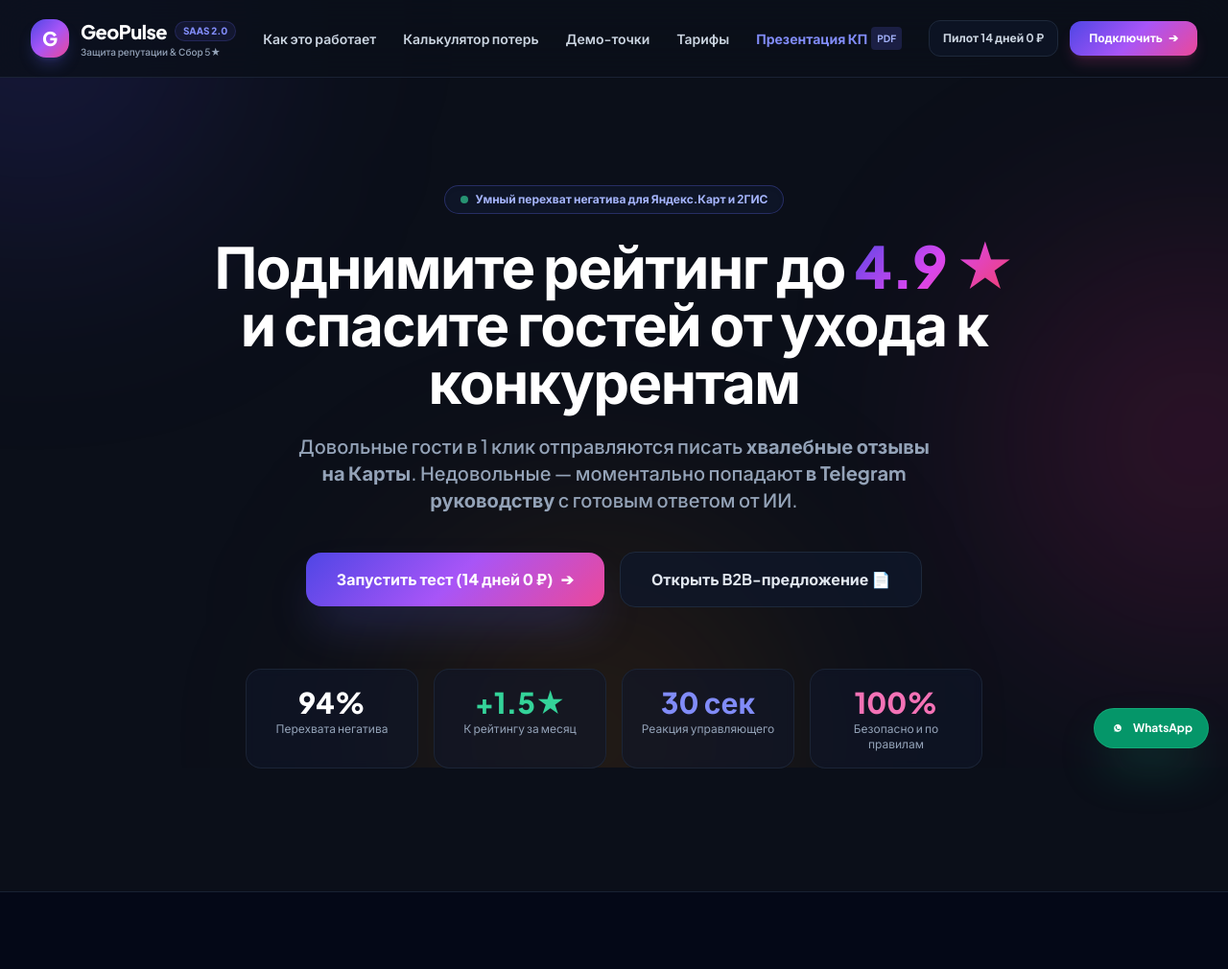
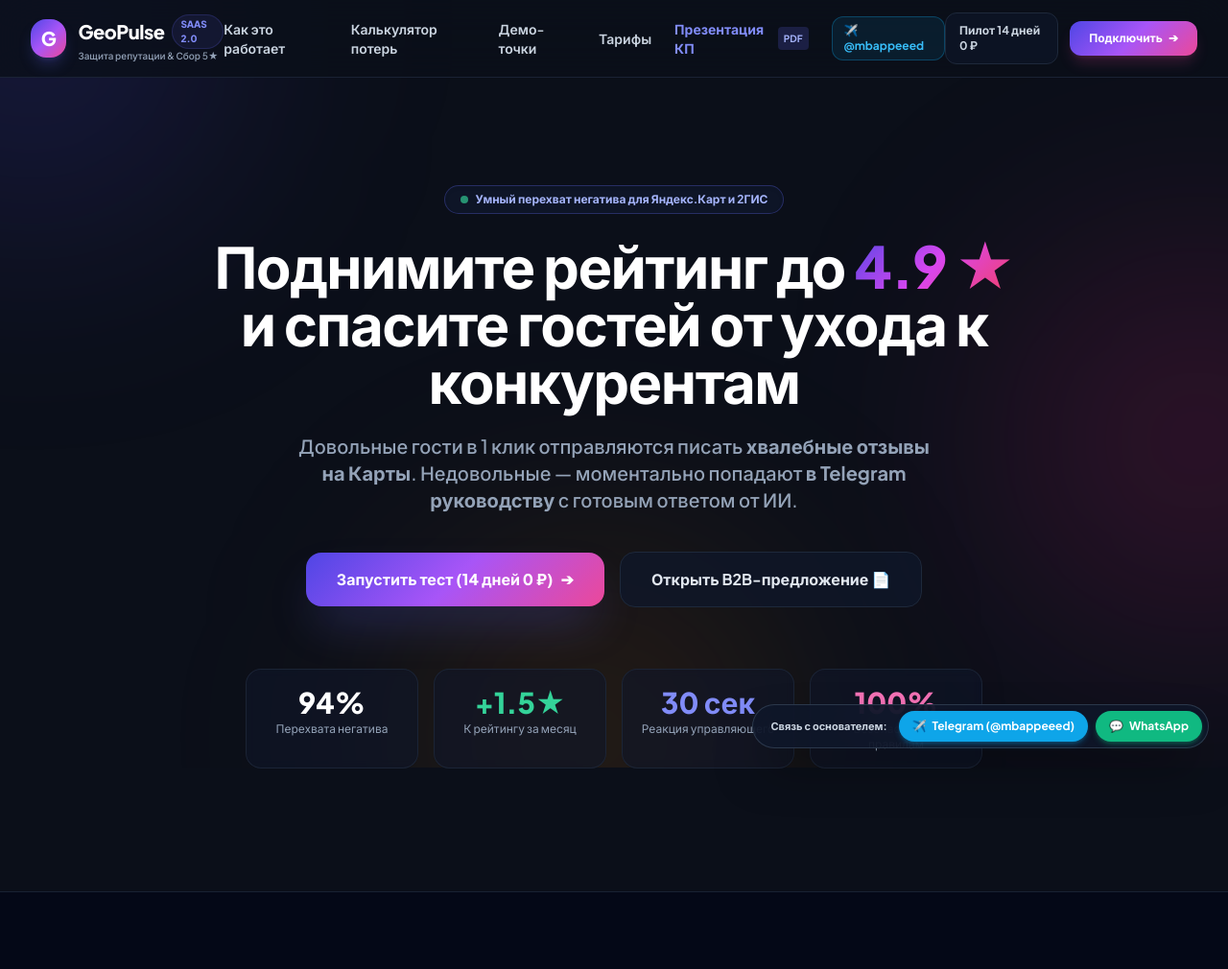
Before and after one commit to alialiev20122005-lab/geopulse, a FastAPI app: page / in a window 1280 px wide. Shown: the top 1010 px of the page at 96% size. Run offline with FastAPI, Linux system fonts and the light colour scheme; data comes from the database, SQL or seed files in the repository; some libraries are stand-ins or nearby versions.

Commit message:
feat(contacts): link personal Telegram @mbappeeed and floating widget on landing

```diff
--- a/app/config.py
+++ b/app/config.py
@@ -12,6 +12,7 @@
 # Прямые контакты основателя для клиентов и партнеров
 FOUNDER_PHONE = os.getenv("FOUNDER_PHONE", "79038272579")
 FOUNDER_PHONE_DISPLAY = os.getenv("FOUNDER_PHONE_DISPLAY", "+7 (903) 827-25-79")
+FOUNDER_TELEGRAM = os.getenv("FOUNDER_TELEGRAM", "mbappeeed")
 
 # Настройки доступа в Админ-панель
 ADMIN_USERNAME = os.getenv("ADMIN_USERNAME", "admin")
--- a/app/templates/index.html
+++ b/app/templates/index.html
@@ -46,7 +46,7 @@
                 </div>
             </div>
 
-            <nav class="hidden md:flex items-center gap-7 text-sm font-semibold text-slate-300">
+            <nav class="hidden md:flex items-center gap-6 text-sm font-semibold text-slate-300">
                 <a href="#how-it-works" class="hover:text-white transition">Как это работает</a>
                 <a href="#calculator" class="hover:text-white transition">Калькулятор потерь</a>
                 <a href="#demo-points" class="hover:text-white transition">Демо-точки</a>
@@ -55,9 +55,15 @@
                     <span>Презентация КП</span>
                     <span class="text-[10px] bg-indigo-500/20 text-indigo-300 px-1.5 py-0.5 rounded">PDF</span>
                 </a>
+                <a href="https://t.me/mbappeeed" target="_blank" class="hidden xl:inline-flex items-center gap-1.5 text-xs font-bold text-sky-400 hover:text-sky-300 px-3 py-1.5 rounded-xl border border-sky-500/30 bg-sky-500/10 hover:bg-sky-500/20 transition">
+                    <span>✈️ @mbappeeed</span>
+                </a>
             </nav>
 
             <div class="flex items-center gap-2 sm:gap-3">
+                <a href="https://t.me/mbappeeed" target="_blank" class="hidden sm:inline-flex md:hidden xl:hidden text-xs font-bold text-sky-400 hover:text-white px-3 py-2.5 rounded-xl border border-sky-500/30 bg-sky-950/40 transition">
+                    ✈️ @mbappeeed
+                </a>
                 <a href="#connect" class="hidden sm:inline-flex text-xs font-bold text-slate-300 hover:text-white px-3.5 py-2.5 rounded-xl border border-slate-800 hover:border-slate-700 bg-slate-900/60 transition">
                     Пилот 14 дней 0 ₽
                 </a>
@@ -77,6 +83,12 @@
             <a href="#calculator" onclick="toggleMobileMenu()" class="block text-sm font-semibold text-slate-200 hover:text-white py-2 border-b border-slate-800/60">Калькулятор потерь</a>
             <a href="#demo-points" onclick="toggleMobileMenu()" class="block text-sm font-semibold text-slate-200 hover:text-white py-2 border-b border-slate-800/60">Демо-точки</a>
             <a href="#pricing" onclick="toggleMobileMenu()" class="block text-sm font-semibold text-slate-200 hover:text-white py-2 border-b border-slate-800/60">Тарифы</a>
+            <a href="https://t.me/mbappeeed" target="_blank" class="block text-sm font-bold text-sky-400 py-2 border-b border-slate-800/60 flex items-center gap-2">
+                <span>✈️ Задать вопрос в Telegram: @mbappeeed</span>
+            </a>
+            <a href="https://wa.me/79038272579?text=%D0%97%D0%B4%D1%80%D0%B0%D0%B2%D1%81%D1%82%D0%B2%D1%83%D0%B9%D1%82%D0%B5!%20%D0%98%D0%BD%D1%82%D0%B5%D1%80%D0%B5%D1%81%D1%83%D0%B5%D1%82%20%D0%BF%D0%BE%D0%B4%D0%BA%D0%BB%D1%8E%D1%87%D0%B5%D0%BD%D0%B8%D0%B5%20GeoPulse" target="_blank" class="block text-sm font-bold text-emerald-400 py-2 border-b border-slate-800/60 flex items-center gap-2">
+                <span>💬 Написать в WhatsApp (+7 903 827-25-79)</span>
+            </a>
             <a href="#connect" onclick="toggleMobileMenu()" class="block text-sm font-bold text-pink-400 py-2 border-b border-slate-800/60">🚀 Подключить заведение</a>
             <a href="/pitch" class="block text-sm font-bold text-indigo-400 py-2">Презентация КП (PDF) 📄</a>
         </div>
@@ -428,12 +440,12 @@
                         <span class="font-bold text-white text-sm">Предпочитаете написать лично?</span>
                         <p class="text-[11px] text-slate-500 mt-0.5">Основатель сервиса (Али) на связи без выходных</p>
                     </div>
-                    <div class="flex items-center gap-2.5 w-full sm:w-auto justify-center">
+                    <div class="flex flex-wrap items-center gap-2.5 w-full sm:w-auto justify-center">
+                        <a href="https://t.me/mbappeeed" target="_blank" class="inline-flex items-center gap-1.5 bg-sky-600 hover:bg-sky-500 text-white font-bold px-4 py-2.5 rounded-xl shadow-lg shadow-sky-600/20 transition active:scale-95">
+                            <span>✈️ Telegram: @mbappeeed</span>
+                        </a>
                         <a href="https://wa.me/79038272579?text=%D0%97%D0%B4%D1%80%D0%B0%D0%B2%D1%81%D1%82%D0%B2%D1%83%D0%B9%D1%82%D0%B5!%20%D0%A5%D0%BE%D1%87%D1%83%20%D1%83%D0%B7%D0%BD%D0%B0%D1%82%D1%8C%20%D0%BF%D0%BE%D0%B4%D1%80%D0%BE%D0%B1%D0%BD%D0%B5%D0%B5%20%D0%BF%D1%80%D0%BE%20%D0%BF%D0%BE%D0%B4%D0%BA%D0%BB%D1%8E%D1%87%D0%B5%D0%BD%D0%B8%D0%B5%20GeoPulse" target="_blank" class="inline-flex items-center gap-1.5 bg-emerald-600 hover:bg-emerald-500 text-white font-bold px-4 py-2.5 rounded-xl shadow-lg shadow-emerald-600/20 transition active:scale-95">
                             <span>💬 WhatsApp: +7 (903) 827-25-79</span>
-                        </a>
-                        <a href="https://t.me/my_geopulse_bot" target="_blank" class="inline-flex items-center gap-1.5 bg-indigo-600 hover:bg-indigo-500 text-white font-bold px-3.5 py-2.5 rounded-xl shadow-lg shadow-indigo-600/20 transition active:scale-95">
-                            <span>✈️ Бот</span>
                         </a>
                     </div>
                 </div>
@@ -451,7 +463,10 @@
                     <span>— защита репутации и перехват негатива</span>
                 </div>
                 <p class="text-[11px] text-slate-400 mt-1">
-                    Прямой контакт: <a href="tel:+79038272579" class="text-indigo-400 hover:text-indigo-300 font-bold">+7 (903) 827-25-79</a> (Али) • <a href="https://wa.me/79038272579" target="_blank" class="text-emerald-400 hover:text-emerald-300 font-semibold underline">WhatsApp</a>
+                    Прямой контакт с основателем (Али):
+                    <a href="https://t.me/mbappeeed" target="_blank" class="text-sky-400 hover:text-sky-300 font-bold">Telegram: @mbappeeed</a> •
+                    <a href="tel:+79038272579" class="text-indigo-400 hover:text-indigo-300 font-bold">+7 (903) 827-25-79</a> •
+                    <a href="https://wa.me/79038272579" target="_blank" class="text-emerald-400 hover:text-emerald-300 font-semibold underline">WhatsApp</a>
                 </p>
             </div>
             <div class="flex items-center gap-4">
@@ -463,11 +478,18 @@
         </div>
     </footer>
 
-    <!-- Плавающая кнопка WhatsApp для быстрой связи -->
-    <a href="https://wa.me/79038272579?text=%D0%97%D0%B4%D1%80%D0%B0%D0%B2%D1%81%D1%82%D0%B2%D1%83%D0%B9%D1%82%D0%B5!%20%D0%98%D0%BD%D1%82%D0%B5%D1%80%D0%B5%D1%81%D1%83%D0%B5%D1%82%20%D0%BF%D0%BE%D0%B4%D0%BA%D0%BB%D1%8E%D1%87%D0%B5%D0%BD%D0%B8%D0%B5%20GeoPulse" target="_blank" class="fixed bottom-5 right-5 z-40 bg-emerald-600 hover:bg-emerald-500 text-white px-4 py-3 rounded-full shadow-2xl shadow-emerald-500/40 flex items-center gap-2 font-bold text-xs transition active:scale-95 border border-emerald-400/30 group backdrop-blur-md" title="Написать основателю в WhatsApp">
-        <svg class="w-4 h-4 fill-current" viewBox="0 0 24 24"><path d="M12.031 6.172c-3.181 0-5.767 2.586-5.768 5.766-.001 1.298.38 2.27 1.019 3.287l-.582 2.128 2.182-.573c.978.58 1.911.928 3.145.929 3.178 0 5.767-2.587 5.768-5.766.001-3.187-2.575-5.77-5.764-5.771zm3.392 8.244c-.144.405-.837.774-1.17.824-.299.045-.677.063-1.092-.069-.252-.08-.575-.187-.988-.365-1.739-.751-2.874-2.502-2.961-2.617-.087-.116-.708-.94-.708-1.793s.448-1.273.607-1.446c.159-.173.346-.217.462-.217l.332.006c.106.005.249-.04.39.298.144.347.491 1.2.534 1.287.043.087.072.188.014.304-.058.116-.087.188-.173.289l-.26.304c-.087.086-.177.18-.076.354.101.174.449.741.964 1.201.662.591 1.221.774 1.394.86s.275.072.376-.043c.101-.116.433-.506.549-.68.116-.173.231-.145.39-.087s1.011.477 1.184.564.289.13.332.202c.043.072.043.419-.101.824z"/></svg>
-        <span>WhatsApp</span>
-    </a>
+    <!-- Плавающий блок быстрой связи с основателем -->
+    <div class="fixed bottom-5 right-5 z-40 flex items-center gap-2 bg-slate-900/90 backdrop-blur-xl border border-slate-700/80 p-1.5 rounded-full shadow-2xl shadow-black/50">
+        <span class="text-[11px] font-bold text-slate-300 pl-3 pr-1 hidden sm:inline">Связь с основателем:</span>
+        <a href="https://t.me/mbappeeed" target="_blank" class="bg-sky-500 hover:bg-sky-400 text-white px-3.5 py-2 rounded-full font-bold text-xs flex items-center gap-1.5 transition active:scale-95 shadow-md shadow-sky-500/30" title="Написать в Telegram: @mbappeeed">
+            <span>✈️</span>
+            <span class="hidden sm:inline">Telegram (@mbappeeed)</span>
+        </a>
+        <a href="https://wa.me/79038272579?text=%D0%97%D0%B4%D1%80%D0%B0%D0%B2%D1%81%D1%82%D0%B2%D1%83%D0%B9%D1%82%D0%B5!%20%D0%98%D0%BD%D1%82%D0%B5%D1%80%D0%B5%D1%81%D1%83%D0%B5%D1%82%20%D0%BF%D0%BE%D0%B4%D0%BA%D0%BB%D1%8E%D1%87%D0%B5%D0%BD%D0%B8%D0%B5%20GeoPulse" target="_blank" class="bg-emerald-500 hover:bg-emerald-400 text-white px-3.5 py-2 rounded-full font-bold text-xs flex items-center gap-1.5 transition active:scale-95 shadow-md shadow-emerald-500/30" title="Написать в WhatsApp: +7 903 827-25-79">
+            <span>💬</span>
+            <span class="hidden sm:inline">WhatsApp</span>
+        </a>
+    </div>
 
     <script>
         function updateROI() {
```
Also changed, not shown: app/templates/pitch.html (+4 -4 lines).
